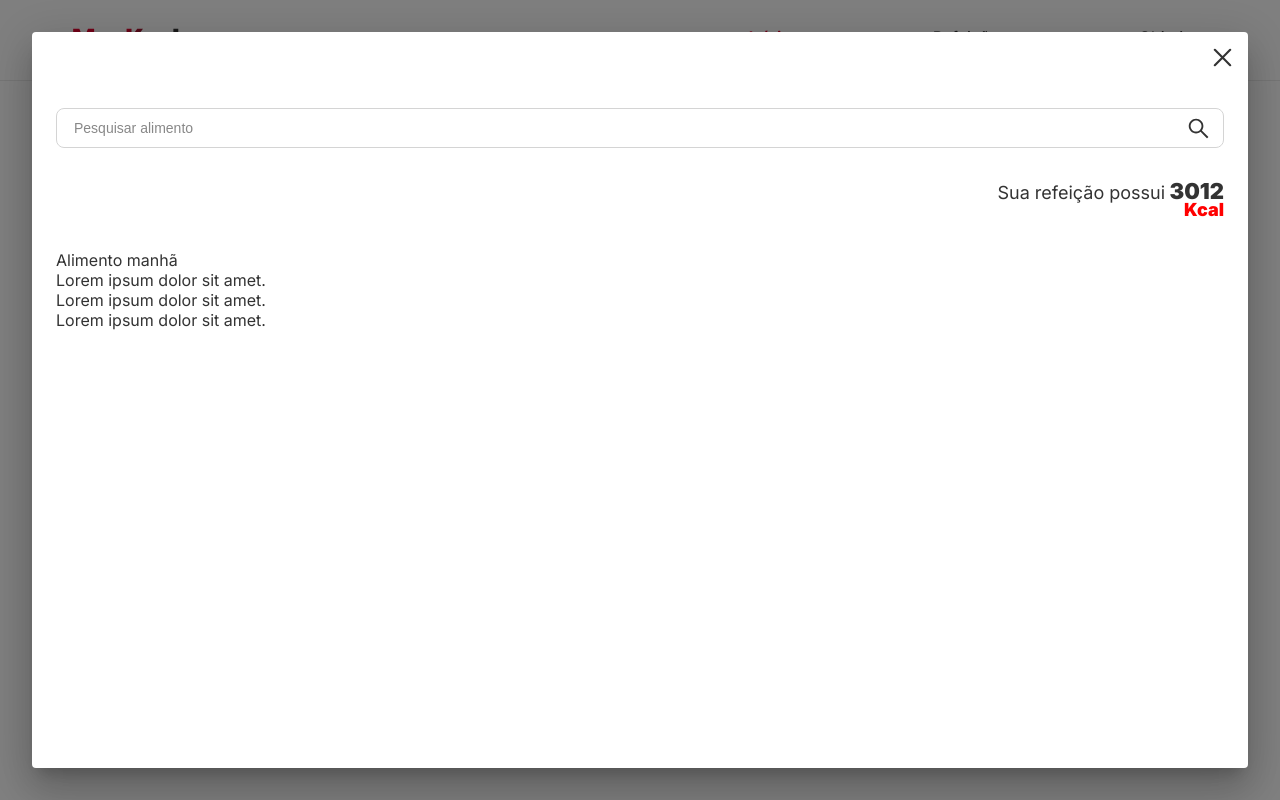
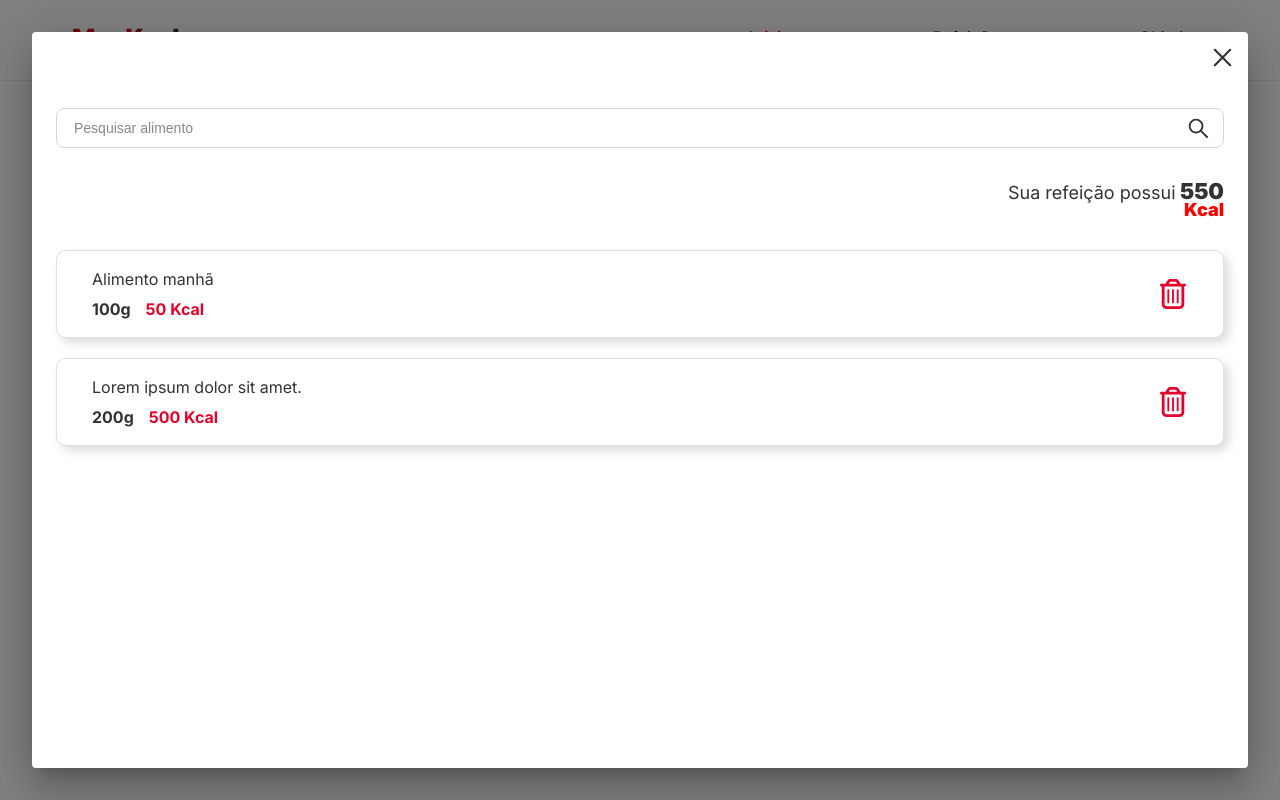
Before and after one commit to matheusapostulo/MacKcal, a Next.js app: page / in a window 1280 px wide. Both pictures are taken after a click on the element 203 px from the left and 390 px from the top of the page. Built offline with nearby package versions, Linux system fonts and the light colour scheme.

Commit message:
MVP do modal das refeições com os dados mocados

```diff
--- a/src/app/components/CardAlimento.jsx
+++ /dev/null
@@ -1,5 +0,0 @@
-export default function CardAlimento(){
-    return(
-        <h1>Alimento</h1>
-    )
-}
--- /dev/null
+++ b/src/app/components/CardAlimentoUsuario.jsx
@@ -0,0 +1,21 @@
+import styles from "../styles/CardAlimentoUsuario.module.css"
+import { FaRegTrashCan } from "react-icons/fa6";
+
+export default function CardAlimentoUsuario({nomeAlimento, quantidade, caloria}){
+    return(
+        <main className={styles.mainContainer}>
+            <section className={styles.containerInfoAlimentos}>
+                <p>{nomeAlimento}</p>
+                <div className={styles.quantidadeECaloria}>
+                    <p>{quantidade}</p>
+                    <p>{caloria} Kcal</p>
+                </div>
+            </section>
+            <button className={styles.iconDelete} onClick={() => console.log("Delete")}>
+                <FaRegTrashCan
+                    fill="#E4022D"
+                />
+            </button>
+        </main>
+    )
+}
--- a/src/app/components/CardRefeicao.jsx
+++ b/src/app/components/CardRefeicao.jsx
@@ -69,7 +69,7 @@ export default function CardRefeicao({periodo, alimentos, totalAlimento}){
                 </section>
             </section>
         </main>
-        <ModalRefeicoes open={open} handleClose={handleClose} alimentos={alimentos}/>
+        <ModalRefeicoes open={open} handleClose={handleClose} totalAlimento={totalAlimento} alimentos={alimentos}/>
         </>
     )
 }
--- a/src/app/components/InformacoesConsumo.jsx
+++ b/src/app/components/InformacoesConsumo.jsx
@@ -1,6 +1,6 @@
 import styles from '../styles/InformacoesConsumo.module.css'
 
-export default function InformacoesConsumo({type}){
+export default function InformacoesConsumo({type, totalAlimento}){
     return(
         <section className={styles.containerRefeicoesConsumo}>
             <div>
@@ -13,7 +13,7 @@ export default function InformacoesConsumo({type}){
                 ):(
                     <p> Sua refeição possui
                         <span className={styles.quantidadesCaloria}>
-                            <span> 3012</span>
+                            <span> {totalAlimento} </span>
                         </span>
                     </p>
                 )}
--- a/src/app/components/ModalRefeicoes.jsx
+++ b/src/app/components/ModalRefeicoes.jsx
@@ -5,8 +5,9 @@ import styles from '../styles/ModalRefeicoes.module.css';
 import { AiOutlineSearch } from "react-icons/ai";
 import { IoCloseOutline } from "react-icons/io5";
 import InformacoesConsumo from './InformacoesConsumo';
+import CardAlimentoUsuario from './CardAlimentoUsuario';
 
-export default function ModalRefeicoes({open, handleClose, alimentos}){
+export default function ModalRefeicoes({open, handleClose, alimentos, totalAlimento}){
     return(
         <Dialog
             open={open}
@@ -33,16 +34,16 @@ export default function ModalRefeicoes({open, handleClose, alimentos}){
                                 />
                             </div>
                     </section>
-                    <InformacoesConsumo type={"modalRefeicoes"}/>
+                    <InformacoesConsumo type={"modalRefeicoes"} totalAlimento={totalAlimento}/>
 
-                    <section>
-                        {
-                            alimentos.map((alimento) => {
-                                return(
-                                    <p key={alimento.nomeAlimento}>{alimento.nomeAlimento}</p>
-                                )
-                            })
-                        }
+                    {/* Renderizando os alimentos */}
+                    <section className={styles.cardsAlimentos}>
+                        { alimentos.map((alimento) => {
+                            return(
+                                // A key do alimento pode ser um id que o alimento da api pode proporcionar
+                                <CardAlimentoUsuario key={alimento.caloria} {...alimento}/>
+                            )
+                        })}
                     </section>
                 </DialogContent>
             </main>
--- a/src/app/page.jsx
+++ b/src/app/page.jsx
@@ -5,9 +5,9 @@ import CardRefeicao from './components/CardRefeicao'
 import InformacoesConsumo from './components/InformacoesConsumo'
 
 const refeicoes = [
-  {id: 1, periodo: "manhã", alimentos:[{nomeAlimento:"Alimento manhã", caloria:50},{nomeAlimento:"Lorem ipsum dolor sit amet.", caloria:200}, {nomeAlimento:"Lorem ipsum dolor sit amet.", caloria:300}, {nomeAlimento:"Lorem ipsum dolor sit amet.", caloria:450}], totalAlimento:"1000 Kcal"},
-  {id: 2, periodo: "tarde", alimentos:[{nomeAlimento:"Alimento tarde", caloria:50},{nomeAlimento:"Lorem ipsum dolor sit amet.", caloria:200}, {nomeAlimento:"Lorem ipsum dolor sit amet.", caloria:300}, {nomeAlimento:"Lorem ipsum dolor sit amet.", caloria:450}], totalAlimento:"1000 Kcal"},
-  {id: 3, periodo: "noite", alimentos:[{nomeAlimento:"Alimento noite", caloria:50},{nomeAlimento:"Lorem ipsum dolor sit amet.", caloria:200}, {nomeAlimento:"Lorem ipsum dolor sit amet.", caloria:300}, {nomeAlimento:"Lorem ipsum dolor sit amet.", caloria:450}], totalAlimento:"1000 Kcal"},
+  {id: 1, periodo: "manhã", alimentos:[{nomeAlimento:"Alimento manhã", quantidade:"100g", caloria:50},{nomeAlimento:"Lorem ipsum dolor sit amet.", quantidade:"200g", caloria:500}], totalAlimento:"550"},
+  {id: 2, periodo: "tarde", alimentos:[{nomeAlimento:"Alimento tarde", quantidade:"200g", caloria:50},{nomeAlimento:"Lorem ipsum dolor sit amet.", quantidade:"200g", caloria:200},], totalAlimento:"250"},
+  {id: 3, periodo: "noite", alimentos:[{nomeAlimento:"Alimento noite", quantidade:"200g", caloria:50},{nomeAlimento:"Lorem ipsum dolor sit amet.", quantidade:"200g", caloria:300},], totalAlimento:"350"},
 ]
 
 export default function Home() {
@@ -31,7 +31,7 @@ export default function Home() {
           <section className={styles.containerRefeicoesCards}>
             {refeicoes.map((periodo) => {
                 return(
-                    <CardRefeicao key={periodo.id} {...periodo}/>
+                  <CardRefeicao key={periodo.id} {...periodo}/>
                 )
             })}
           </section>
--- /dev/null
+++ b/src/app/styles/CardAlimentoUsuario.module.css
@@ -0,0 +1,47 @@
+/* Mobile */
+.mainContainer{
+    display: flex;
+    border: solid 1px #dfdfdf;
+    border-radius: 10px;
+    box-shadow: 5px 5px 10px rgba(78, 78, 78, 0.2);
+    padding:15px 20px;
+}
+
+.containerInfoAlimentos{
+    flex: 1;
+    display: flex;
+    flex-direction: column;
+    gap: 10px;
+}
+
+.quantidadeECaloria{
+    display: flex;
+    flex-direction: row;
+    gap: 15px;
+}
+
+.quantidadeECaloria > p{
+    font-weight:700;
+    color: #E4022D;
+}
+
+.quantidadeECaloria > p:first-of-type{
+    color: #333333;
+}
+
+.iconDelete{
+    font-size: 30px;
+    background-color: transparent;
+    border: none;
+    display: flex;
+    justify-content: center;
+    align-items: center;
+    cursor: pointer;
+}
+
+/* Desktop */
+@media screen and (min-width: 768px) {
+    .mainContainer{
+        padding:18px 35px;
+    }
+}
--- a/src/app/styles/CardRefeicao.module.css
+++ b/src/app/styles/CardRefeicao.module.css
@@ -41,7 +41,6 @@
     height: 120px;
     display: flex;
     flex-direction: column;
-    justify-content: space-between;
 }
 
 .listaItens > ul > li > div{
--- a/src/app/styles/ModalRefeicoes.module.css
+++ b/src/app/styles/ModalRefeicoes.module.css
@@ -17,6 +17,7 @@
     display: flex;
     justify-content: center;
     align-items: center;
+    cursor: pointer;
 }
 
 .contentContainer{
@@ -59,6 +60,12 @@
     font-size: 25px;
 }
 
+.cardsAlimentos{
+    display: flex;
+    flex-direction: column;
+    gap: 20px;
+}
+
 /* Desktop */
 @media screen and (min-width: 768px) {
     .areaFechar{
```
